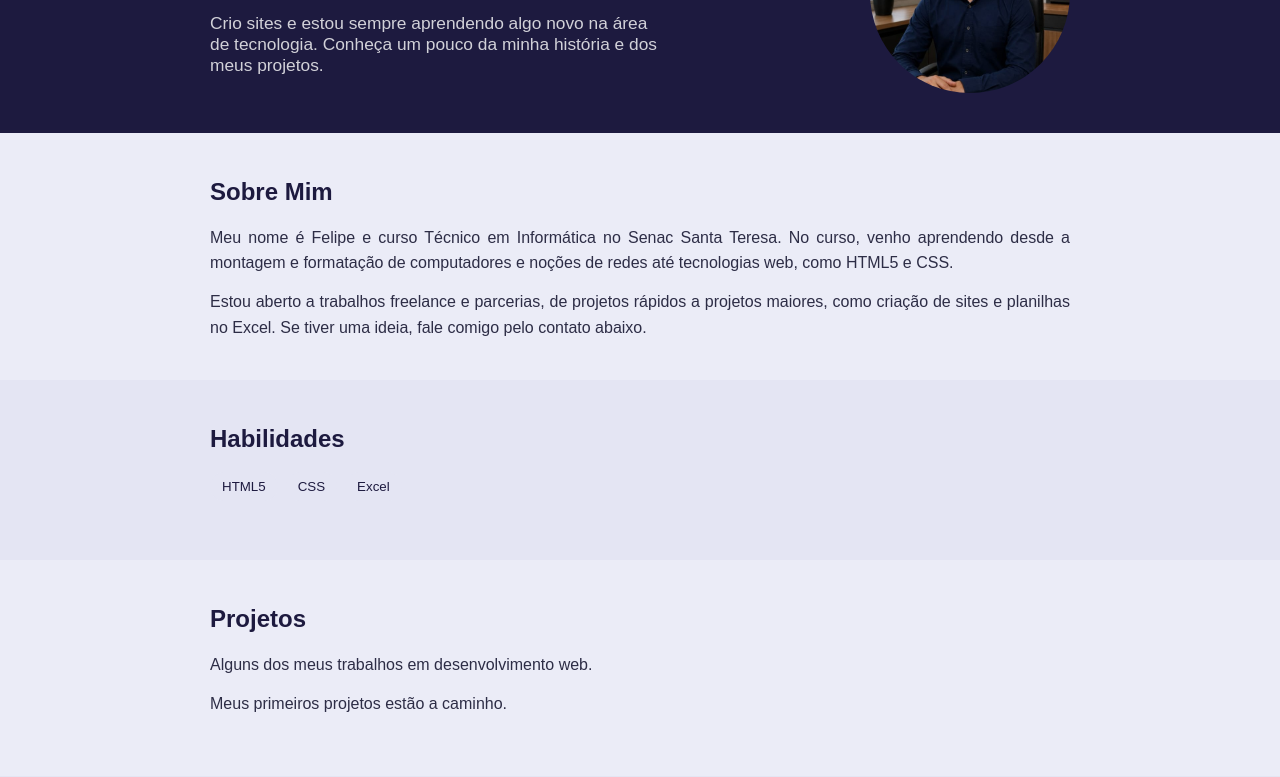
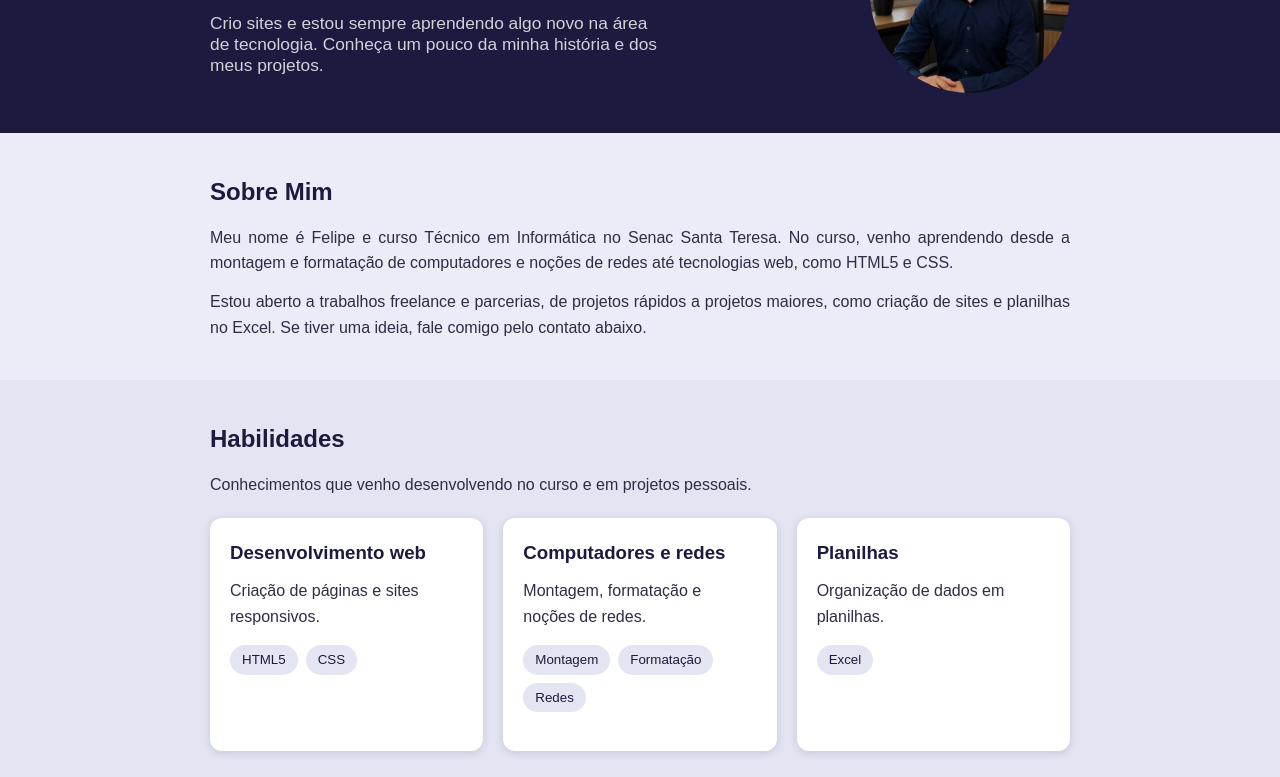
Before and after one commit to felipebarros026/felipebarros026.github.io, a plain HTML site: page index.html in a window 1280 px wide. Shown: the part 175-952 px from the top of the page. Drawn offline with Linux system fonts and the light colour scheme.

Commit message:
Revise index.html with new content and structure
Updated the portfolio HTML file with new sections and content, including skills and projects.

```diff
--- a/index.html
+++ b/index.html
@@ -51,11 +51,36 @@
         <section class="texto2">
     <div class="corpo">
         <h2 id="habilidades">Habilidades</h2>
+<p>Conhecimentos que venho desenvolvendo no curso e em projetos pessoais.</p>
+
+<div class="lista_projetos">
+    <article class="cartao_projeto">
+        <h3>Desenvolvimento web</h3>
+        <p>Criação de páginas e sites responsivos.</p>
         <ul class="tecnologias">
             <li>HTML5</li>
             <li>CSS</li>
+        </ul>
+    </article>
+
+    <article class="cartao_projeto">
+        <h3>Computadores e redes</h3>
+        <p>Montagem, formatação e noções de redes.</p>
+        <ul class="tecnologias">
+            <li>Montagem</li>
+            <li>Formatação</li>
+            <li>Redes</li>
+        </ul>
+    </article>
+
+    <article class="cartao_projeto">
+        <h3>Planilhas</h3>
+        <p>Organização de dados em planilhas.</p>
+        <ul class="tecnologias">
             <li>Excel</li>
         </ul>
+    </article>
+</div>
     </div>
 </section>
 
```
